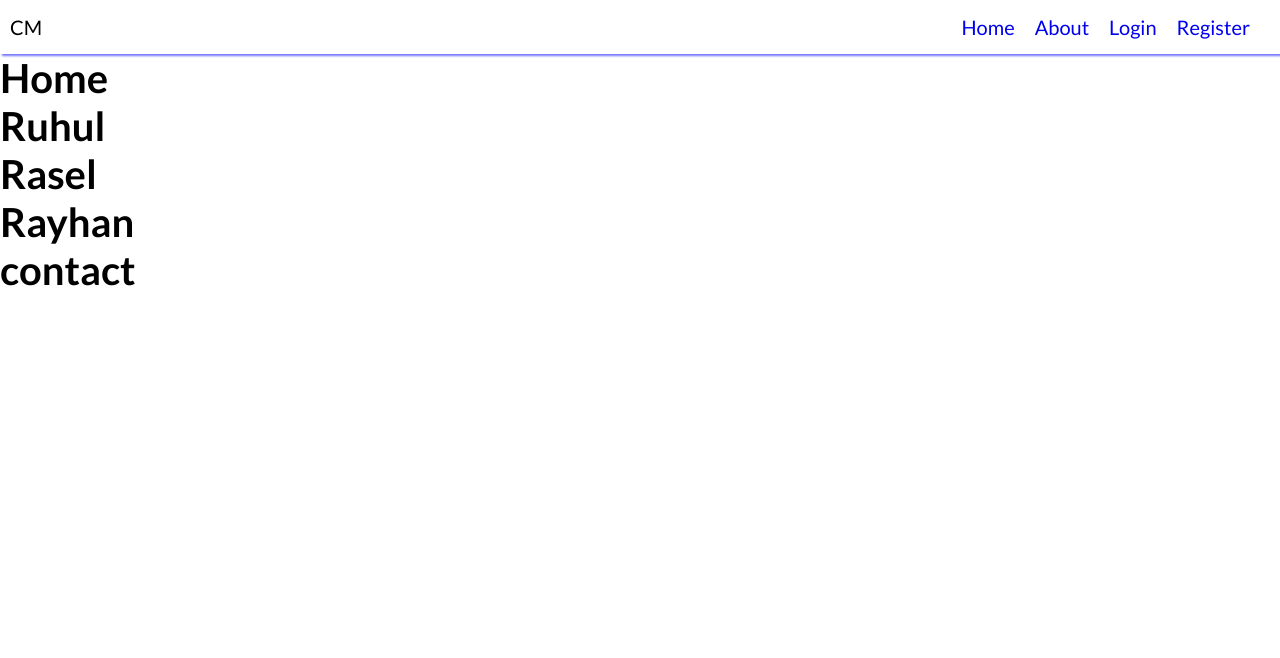
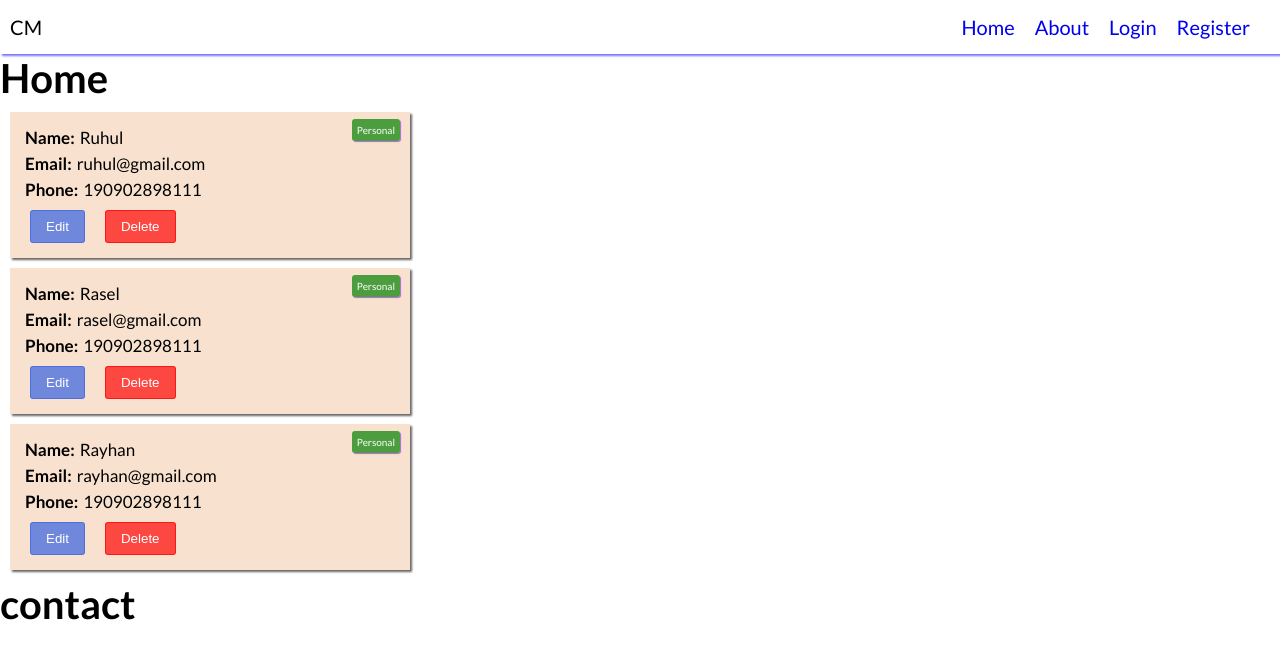
Before and after one commit to amin-ruhul/mern-contact-manager, a React (Create React App) app in the folder client/: page / in a window 1280 px wide. Shown: the top 658 px of the page. Built offline with nearby package versions, Linux system fonts and the light colour scheme.

Commit message:
add contact and contactItem components

```diff
--- /dev/null
+++ b/client/src/assets/css/ContactItem.module.css
@@ -0,0 +1,58 @@
+.card {
+  background-color: #f8e2cf;
+  padding: 1rem;
+  margin: 1rem;
+  width: 40rem;
+  box-shadow: 2px 2px 2px rgba(0, 0, 0, 0.603);
+  position: relative;
+}
+
+.card p {
+  font-size: 1.7rem;
+  margin: 0.5rem;
+}
+
+.title {
+  font-weight: 700;
+  margin-right: 0.5rem;
+}
+
+.tag {
+  background-color: rgba(0, 128, 0, 0.699);
+  color: white;
+  padding: 0.5rem 0.5rem;
+  font-size: 1rem;
+  position: absolute;
+  top: 0.7rem;
+  right: 1rem;
+  border-radius: 3px;
+  box-shadow: 1px 1px 1px rgba(137, 43, 226, 0.671);
+}
+
+.btn {
+  border: none;
+  border-radius: 3px;
+  margin: 0.5rem 1rem;
+  color: white;
+  padding: 0.8rem 1.5rem;
+  cursor: pointer;
+}
+
+.edit {
+  background-color: rgba(65, 105, 225, 0.74);
+  border: 1px solid rgba(65, 105, 225, 0.74);
+}
+
+.edit:hover {
+  color: rgba(65, 105, 225, 0.74);
+  background-color: white;
+}
+.delete {
+  background-color: rgba(255, 0, 0, 0.685);
+  border: 1px solid rgba(255, 0, 0, 0.685);
+}
+
+.delete:hover {
+  color: rgba(255, 0, 0, 0.685);
+  background-color: white;
+}
--- a/client/src/components/contacts/ContactItem.js
+++ b/client/src/components/contacts/ContactItem.js
@@ -0,0 +1,32 @@
+import React from "react";
+import styles from "../../assets/css/ContactItem.module.css";
+
+function ContactItem(props) {
+  const { name, email, phone, tag } = props.contact;
+  console.log(props.contact);
+  return (
+    <div className={styles.card}>
+      <p>
+        <span className={styles.title}>Name:</span>
+        {name}
+      </p>
+      <p>
+        <span className={styles.title}>Email:</span>
+        {email}
+      </p>
+      <p>
+        <span className={styles.title}>Phone:</span>
+        {phone}
+      </p>
+      <span className={styles.tag}>
+        {tag.charAt(0).toUpperCase() + tag.slice(1)}
+      </span>
+      <div>
+        <button className={`${styles.btn} ${styles.edit}`}>Edit</button>
+        <button className={`${styles.btn} ${styles.delete}`}>Delete</button>
+      </div>
+    </div>
+  );
+}
+
+export default ContactItem;
--- a/client/src/components/contacts/Contacts.js
+++ b/client/src/components/contacts/Contacts.js
@@ -1,5 +1,6 @@
 import React, { useContext } from "react";
 import ContactContext from "../../context/contact/ContactContext";
+import ContactItem from "./ContactItem";
 
 function Contacts() {
   const contactContext = useContext(ContactContext);
@@ -8,7 +9,7 @@ function Contacts() {
   return (
     <div>
       {contacts.map((contact) => (
-        <h1>{contact.name}</h1>
+        <ContactItem key={contact.id} contact={contact} />
       ))}
 
       <h1>contact</h1>
```
